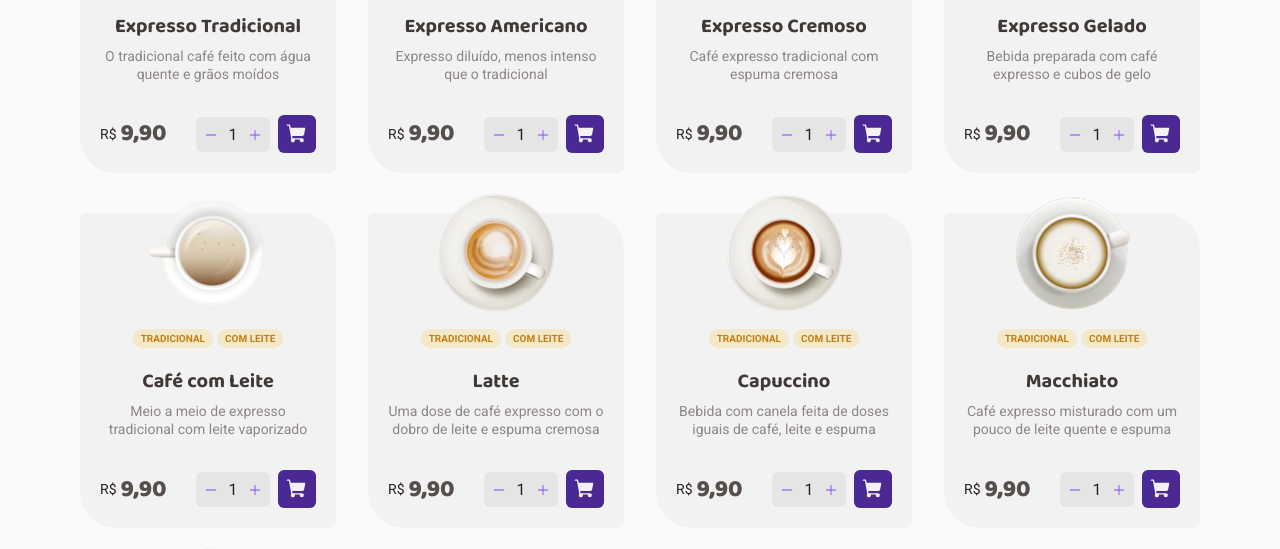
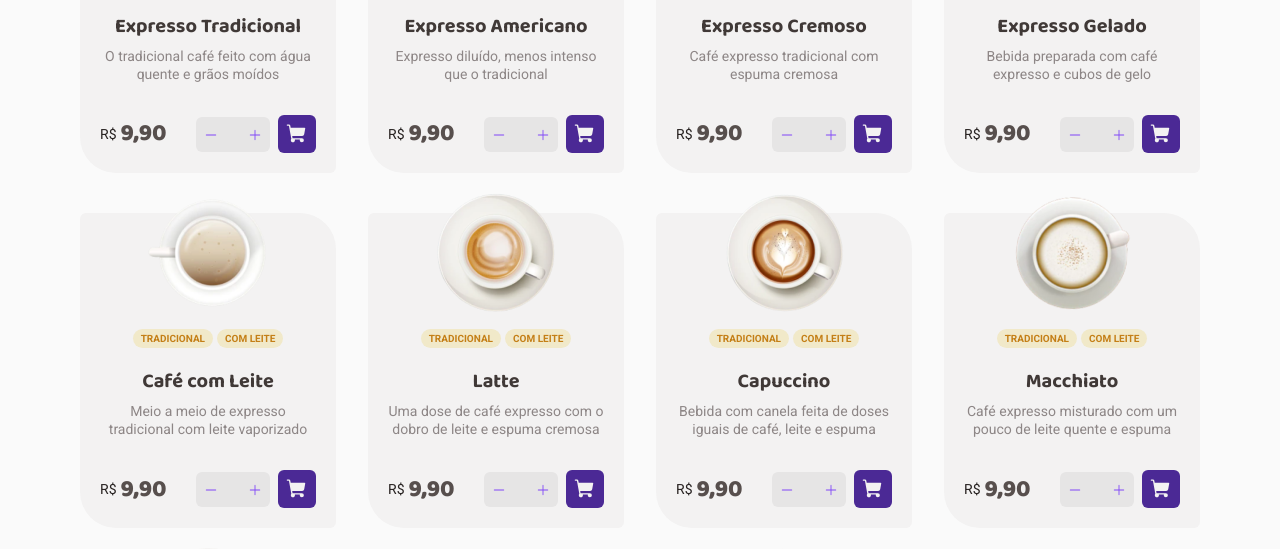
Before and after one commit to jerp86/desafio02-coffeeshop, a React (Vite) app: page / in a window 1280 px wide. Shown: the part 920-1469 px from the top of the page. Built offline with nearby package versions, Linux system fonts and the light colour scheme.

Commit message:
add props in QuantityInput

```diff
--- a/src/components/QuantityInput/index.tsx
+++ b/src/components/QuantityInput/index.tsx
@@ -3,16 +3,24 @@ import { IconWrapper, QuantityInputContainer } from './styles'
 
 interface QuantityInputProps {
   size?: 'medium' | 'small'
+  quantity: number
+  onIncrease: () => void
+  onDecrease: () => void
 }
-export const QuantityInput = ({ size = 'medium' }: QuantityInputProps) => (
+export const QuantityInput = ({
+  size = 'medium',
+  quantity,
+  onDecrease,
+  onIncrease,
+}: QuantityInputProps) => (
   <QuantityInputContainer size={size}>
-    <IconWrapper>
+    <IconWrapper onClick={onDecrease} disabled={quantity <= 1}>
       <Minus size={14} weight="fill" />
     </IconWrapper>
 
-    <input type="number" readOnly value={1} />
+    <input type="number" readOnly value={quantity} />
 
-    <IconWrapper>
+    <IconWrapper onClick={onIncrease}>
       <Plus size={14} weight="fill" />
     </IconWrapper>
   </QuantityInputContainer>
```
